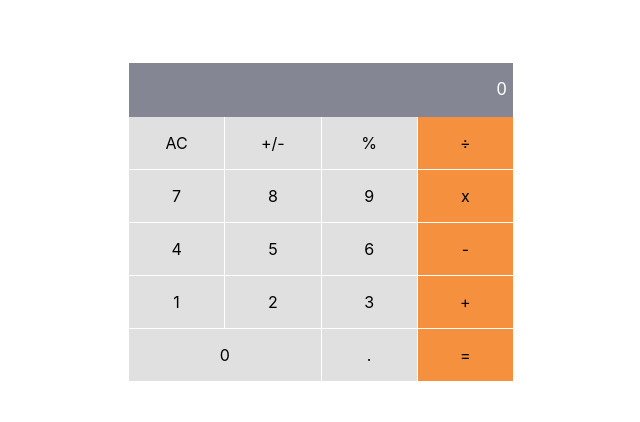
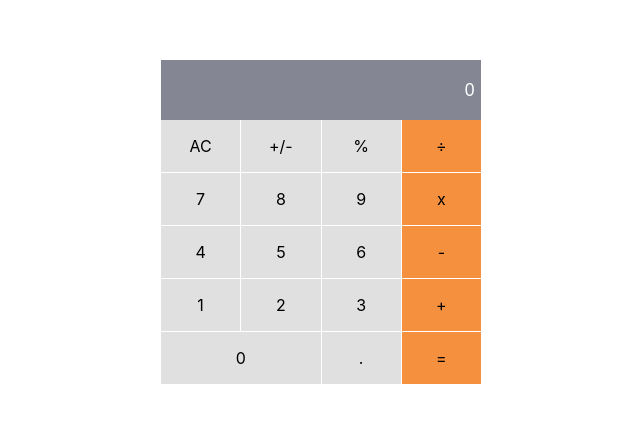
Before and after one commit to getssh/Math-Magicians, a React (Create React App) app: page / in a window 1280 px wide. Shown: the part 178-600 px from the top of the page, without its empty margins (319-959 px from the left). Built offline with nearby package versions, Linux system fonts and the light colour scheme.

Commit message:
Change text color for input

```diff
--- a/src/components/Calculator.css
+++ b/src/components/Calculator.css
@@ -1,5 +1,5 @@
 .calculator {
-  width: 30%;
+  width: 25%;
   height: 100vh;
   display: flex;
   flex-direction: column;
@@ -16,6 +16,9 @@
 .calculator input {
   background-color: #858694;
   padding: 1.2rem 0;
+  color: #fff;
+  text-align: right;
+  font-size: 1.2rem;
   border: none;
 }
 
```
